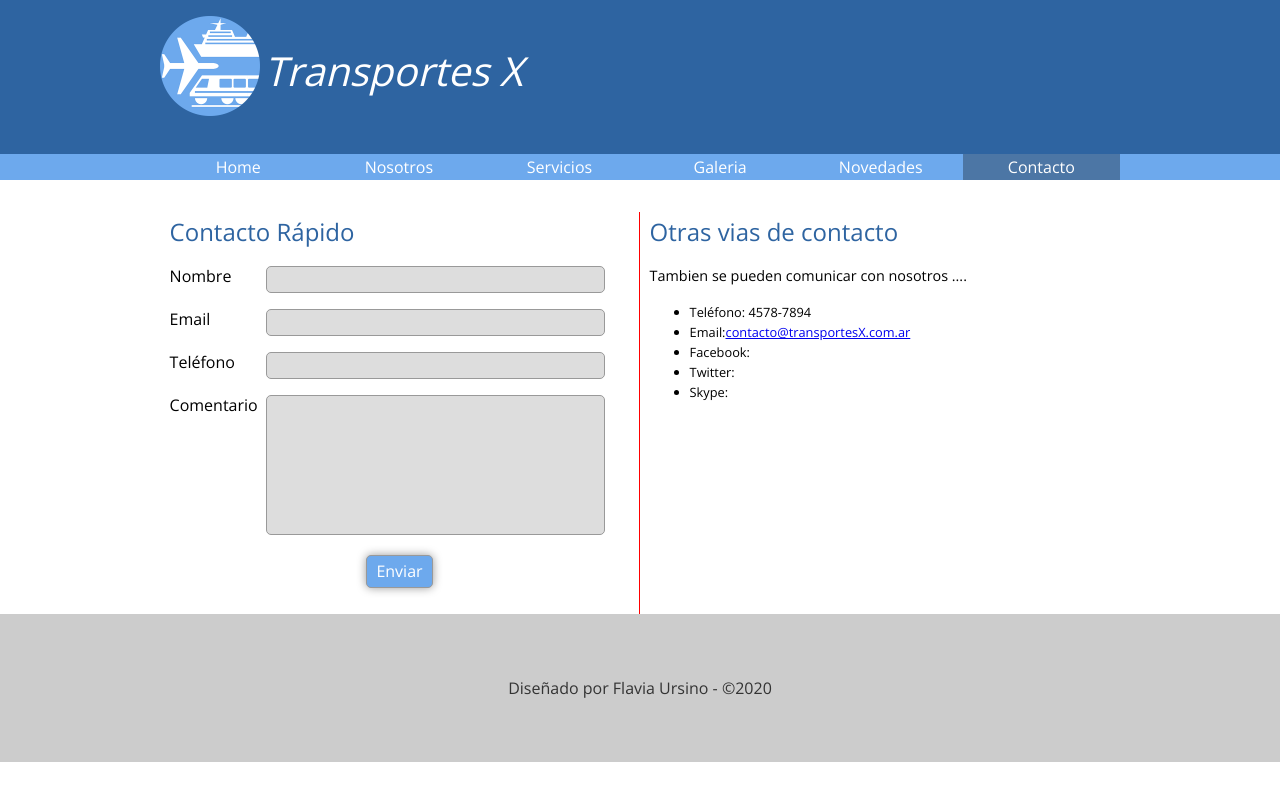
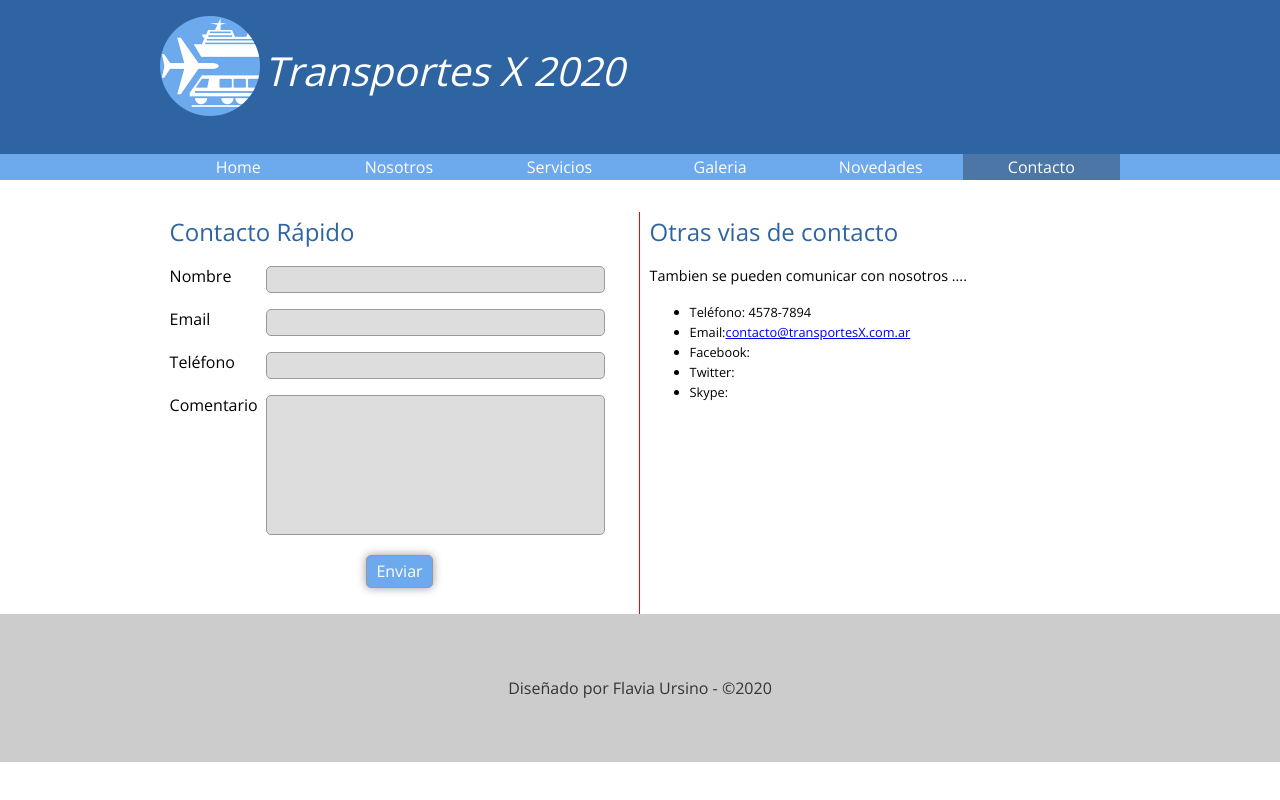
Before and after one commit to flaviaursino/clase22a, a plain HTML site: page contacto.html in a window 1280 px wide. Drawn offline with nearby package versions, Linux system fonts and the light colour scheme.

Commit message:
cambio 2020

```diff
--- a/contacto.html
+++ b/contacto.html
@@ -14,7 +14,7 @@
     <header>
         <div class="holder">
             <img src="img/logo.png" width="100" alt="Transportes X">
-            <h1>Transportes X</h1>
+            <h1>Transportes X 2020</h1>
         </div>
     </header>
     <nav>
```
